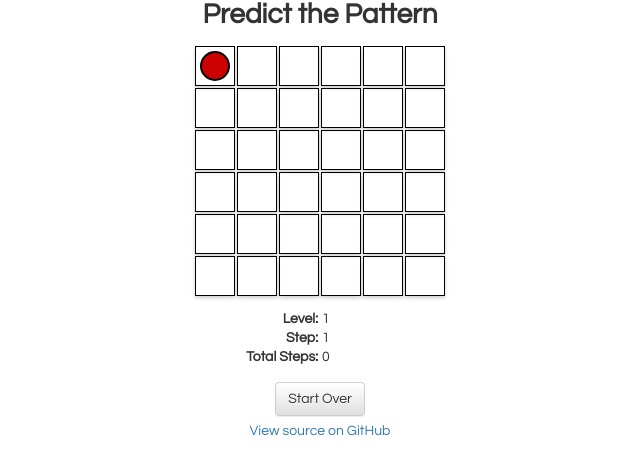
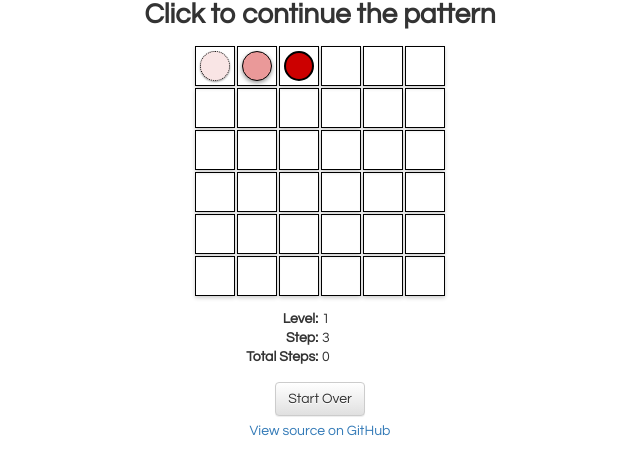
Before and after one commit to hacocacyb/pattern-match, a React app: page / in a window 1280 px wide. Shown: the whole page, without its empty margins (320-960 px from the left). Built offline with nearby package versions, Linux system fonts and the light colour scheme.

Commit message:
better boards, more control over the game variables to set the stage for having them be in the level configs.

```diff
--- a/package.json
+++ b/package.json
@@ -17,7 +17,7 @@
     "build": "react-scripts build",
     "test": "react-scripts test --env=jsdom",
     "eject": "react-scripts eject",
-	"deploy": "npm run build&&gh-pages -d build"
+    "deploy": "npm run build&&gh-pages -d build"
   },
   "homepage": "https://hacocacyb.github.io/pattern-match"
 }
--- a/src/App.css
+++ b/src/App.css
@@ -99,6 +99,11 @@ body {
 	box-shadow: 0 1px 2px 0 rgba(0,0,0,0.4);
 	border: 1px dotted black;
 }
+.shade3 {
+	background-color: #fffff;
+	box-shadow: 0 1px 2px 0 rgba(0,0,0,0.4);
+	border: 1px dotted black;
+}
 
 .guessed-shade1 {
 	border: 1px dotted black;
--- a/src/data/Levels.js
+++ b/src/data/Levels.js
@@ -32,6 +32,34 @@ const Levels = [
 			y = Math.floor(ct/2) % 6;
 			return [x, y]
 		}
+	}, {
+		fn : function(t) {
+			var f = (t-1) % 4;
+			return {
+				0 : [0,0],
+				1 : [5,0],
+				2 : [5,5],
+				3 : [0,5]
+			}[f];
+		}
+	}, {
+		fn : function(t) {
+			var f = (t-1) % 12;
+			return {
+				0 : [0,0],
+				1 : [5,0],
+				2 : [5,5],
+				3 : [0,5],
+				4 : [1,1],
+				5 : [4,1],
+				6 : [4,4],
+				7 : [1,4],
+				8 : [2,2],
+				9 : [3,2],
+				10 : [3,3],
+				11 : [2,3]
+			}[f];
+		}
 	}
 ];
 
--- a/src/views/Board.js
+++ b/src/views/Board.js
@@ -3,11 +3,14 @@ import Square from './Square.js';
 import { Button } from 'react-bootstrap';
 import Levels from '../data/Levels.js';
 
-
+//Constants for now that can be configurable
+//based on each level in the future.
 const game_height = 6;
 const game_width = 6;
 
 const WINNING_GUESSES = 3;
+const PREVIOUS_STEPS_TO_SHOW = 3;
+const START_ON_STEP = 3;
 
 class Board extends React.Component {
 
@@ -16,14 +19,19 @@ class Board extends React.Component {
 		super();
 		var locations = this.buildLocations(game_height, game_width);
 		this.levels = Levels;
+		this.animatingLevel = false;
 		this.state = {
 			totalSteps : 0,
 			totalLevels : this.levels.length,
 			locations : locations,
-			step : 1,
-			level : 1,
+			step : START_ON_STEP,
+			level : 0,
 			rightGuesses : 0
 		}
+	}
+
+	componentDidMount() {
+		this.nextLevel();
 	}
 
 	buildLocations(game_height, game_width) {
@@ -46,6 +54,9 @@ class Board extends React.Component {
 	}
 
 	handleClick(row, column) {
+		if (this.animatingLevel) {
+			return;
+		}
 		var pos;
 		var step = this.state.step;
 		var nextStep = step + 1;
@@ -57,7 +68,7 @@ class Board extends React.Component {
 		var rightGuesses = this.state.rightGuesses;
 
 
-		if (rightGuesses >= 3) {
+		if (rightGuesses >= WINNING_GUESSES) {
 			return;
 		}
 
@@ -101,11 +112,9 @@ class Board extends React.Component {
 		var level = this.levels[this.state.level - 1];
 
 		var rightGuesses = this.state.rightGuesses;
-		if (!level) {
-			return;
-		}
+		if (level) {
 			var positionFn = level.fn;
-		var t = Math.max(1, step-3);
+			var t = Math.max(1, step-PREVIOUS_STEPS_TO_SHOW);
 
 			for (t; t<=step; t++) {
 				var positions = positionFn(t);
@@ -113,6 +122,9 @@ class Board extends React.Component {
 				var y = positions[1];
 				var stepLocation = locations[y][x];
 				stepLocation.myStep = t;
+				locations[y][x] = stepLocation;
+			}
+
 		}
 
 		var html = [];
@@ -169,7 +181,7 @@ class Board extends React.Component {
 				<Button onClick={this.startGameOver.bind(this)}>Start Over</Button>
 			</div>
 			<div className="footer">
-				<a href="https://github.com/hacocacyb/memory-game">View source on GitHub</a>
+				<a href="https://github.com/hacocacyb/pattern-match">View source on GitHub</a>
 			</div>
 
 		  </div>
@@ -181,15 +193,37 @@ class Board extends React.Component {
 		this.setState({
 			locations : locations,
 			level : this.state.level + 1,
-			step : 1,
+			step : 1, //START_ON_STEP
 			rightGuesses : 0
 		});
+		var me = this;
+		var loopStep = 1;
+		if (START_ON_STEP > loopStep) {
+			this.animatingLevel = true;
+		}
+		var deferredMoves = 0;
+		while (loopStep < START_ON_STEP) {
+			deferredMoves++;
+			setTimeout(function() {
+				me.setState({
+					step : me.state.step + 1
+				});
+				deferredMoves--;
+				console.log('deferredMoves', deferredMoves);
+				if (deferredMoves === 0) {
+					me.animatingLevel = false;
+				}
+
+			}, 300 * loopStep);
+			loopStep++;
+		};
 	}
 
 	renderSquare(props) {
 		var row = props.row;
 		var column = props.column;
 		props.currentStep = this.state.step;
+		props.previousStepsToShow = PREVIOUS_STEPS_TO_SHOW;
 
 		return <Square 	config={props}
 						key={'' + props.row + props.column}
@@ -212,9 +246,10 @@ class Board extends React.Component {
 
 		this.setState({
 			locations : locations,
-			step : 1,
+			step : START_ON_STEP,
 			level : 1,
-			rightGuesses : 0
+			rightGuesses : 0,
+			totalSteps : 0
 		})
 	}
 }
--- a/src/views/Game.js
+++ b/src/views/Game.js
@@ -7,7 +7,7 @@ import 'bootstrap/dist/css/bootstrap-theme.css';
 class Game extends React.Component {
 
 	render() {
-		const title = 'Predict the Pattern';
+		const title = 'Click to continue the pattern';
 		return (
 			<div>
 				<div className="title">{title}</div>
--- a/src/views/Square.js
+++ b/src/views/Square.js
@@ -7,7 +7,7 @@ function Square(props) {
 	var currentStep = config.currentStep;
 	var myStep = config.myStep;
 	if (myStep) {
-		if (currentStep - myStep < 3) {
+		if (currentStep - myStep < config.previousStepsToShow) {
 			if (config.guessedRight) {
 				shadeClass = "turned-on guessed-shade" + config.guessWeight;
 			} else {
```
Lines whose indentation alone changed are shown as unchanged.
